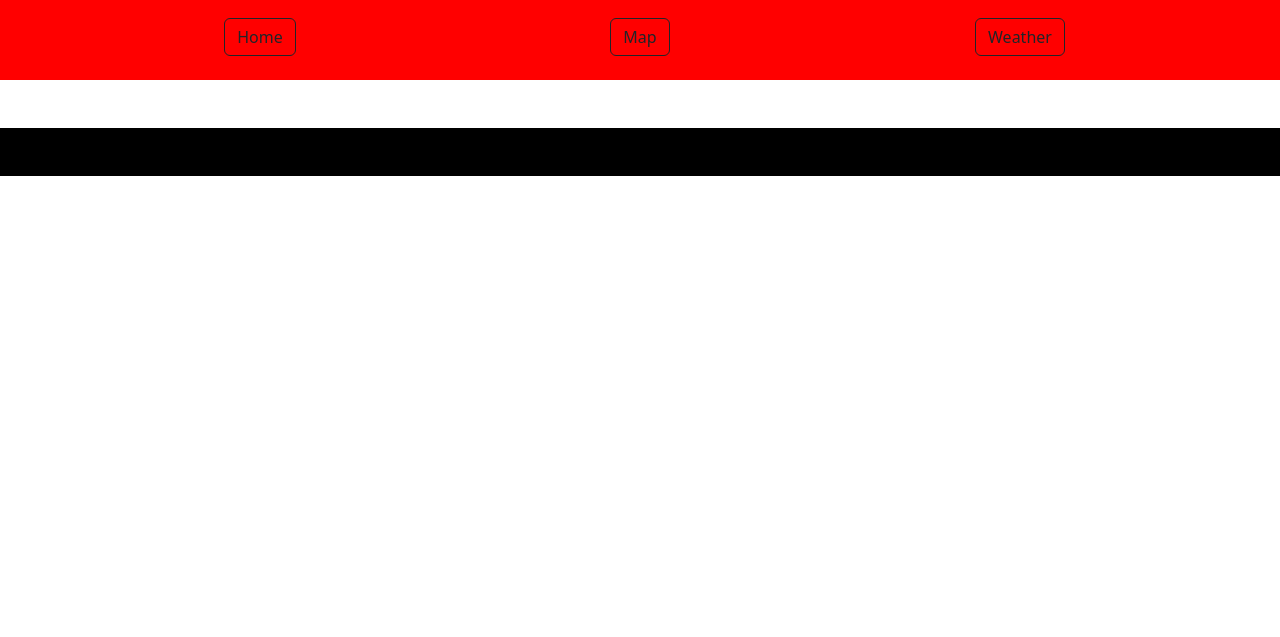
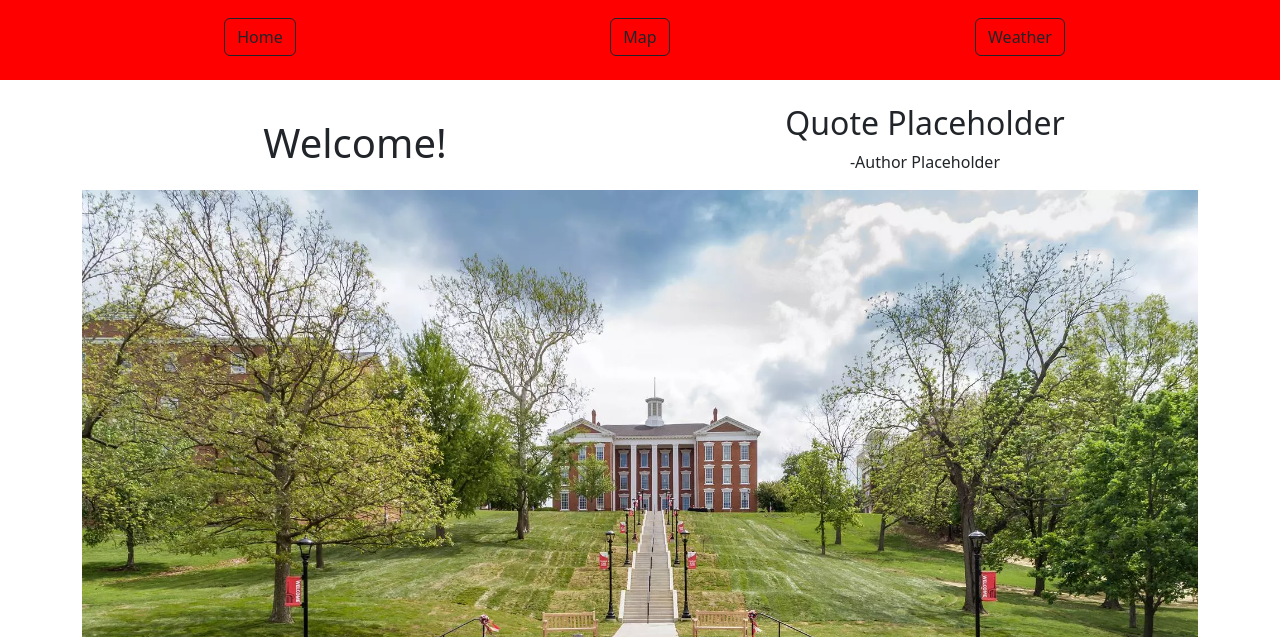
Before and after one commit to boedeckern/campus-life-super-app, a plain HTML site: page index.html in a window 1280 px wide. Shown: the part 163-800 px from the top of the page. Drawn offline with nearby package versions, Linux system fonts and the light colour scheme; no server answers.

Commit message:
Made changes to index.html to support new project direction

```diff
--- a/index.html
+++ b/index.html
@@ -37,8 +37,17 @@
         </nav>
     </header>
     <main>
-        <div class="container py-4">
-            <!--Weather API content here-->
+        <div class="container py-4 text-center">
+            <div class="row align-items-center">
+                <div class="col">
+                    <h1>Welcome!</h1>
+                </div>
+                <div class="col">
+                    <h2 id="quoteText">Quote Placeholder</h2>
+                    <p id="quoteAuthor">-Author Placeholder</p>
+                </div>
+            </div>
+            <img src="./images/WJWalk.webp" alt="William Jewell Campus Entrance" width="100%" height="800px"
         </div>
     </main>
     <footer>
```
Also changed, not shown: images/WJWalk.webp (added).
